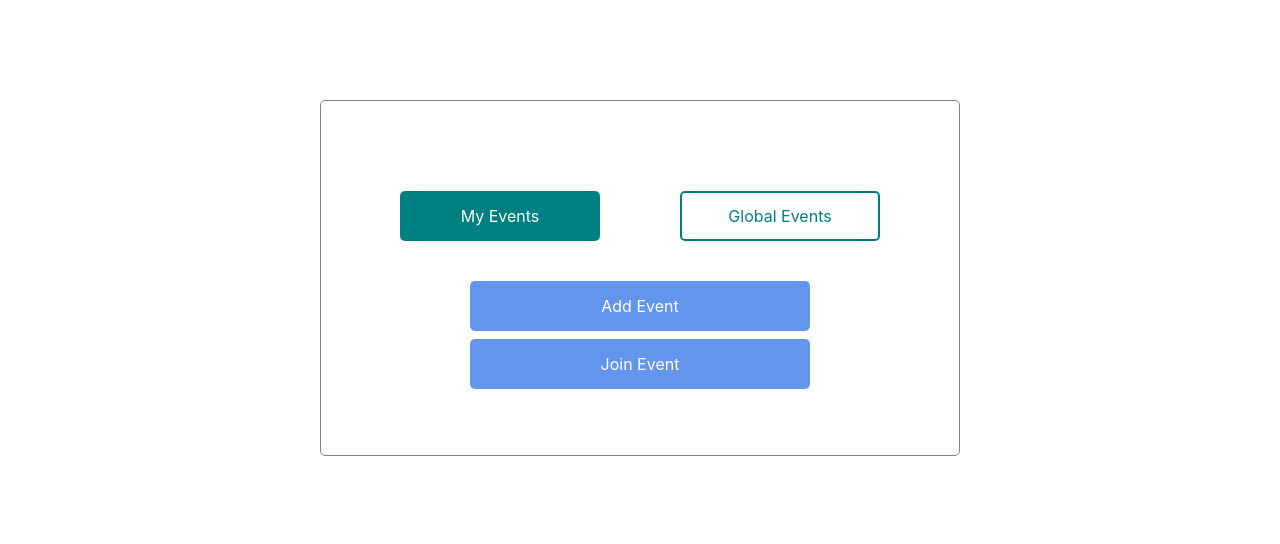
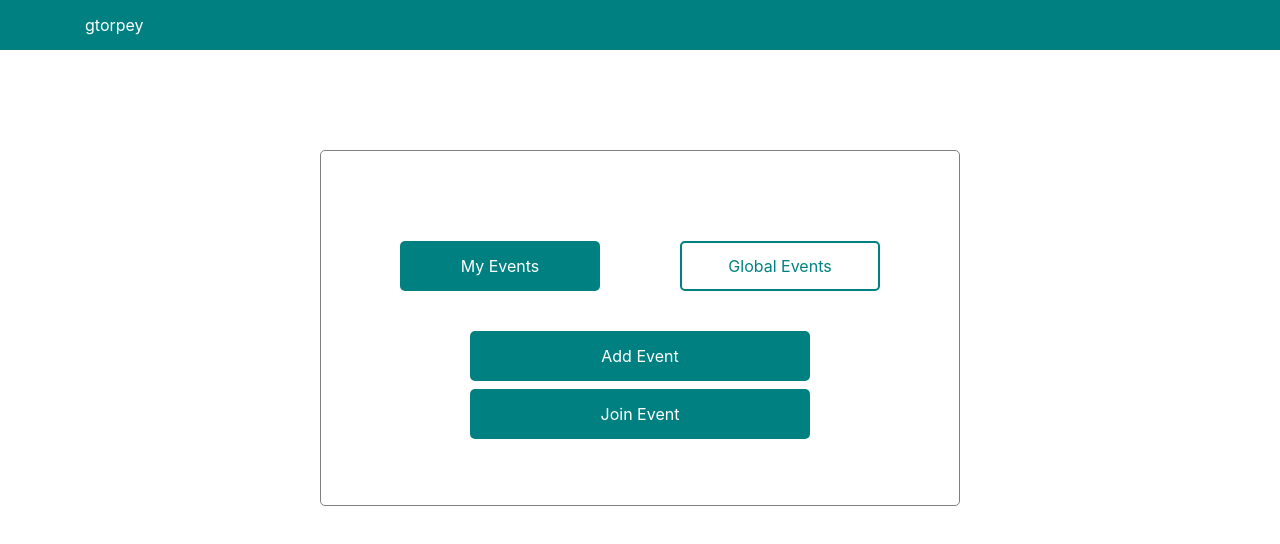
Before and after one commit to ameteku/remember, a React (Create React App) app in the folder frontend/: page /home in a window 1280 px wide. Shown: the top 544 px of the page. Built offline with nearby package versions, Linux system fonts and the light colour scheme; no server answers.

Commit message:
Added navbar

```diff
--- a/frontend/src/HomePage.css
+++ b/frontend/src/HomePage.css
@@ -51,6 +51,6 @@
     margin: 40px;
     border-radius: 5px;
     color: white;
-    background-color:cornflowerblue;
+    background-color:teal;
     border-style: none;
 }
--- a/frontend/src/HomePage.js
+++ b/frontend/src/HomePage.js
@@ -1,4 +1,5 @@
 import React from "react";
+import Navbar from "./Navbar";
 import './HomePage.css';
 
 function HomePage(){
@@ -52,6 +53,7 @@ function HomePage(){
 
     return (
         <div>
+        <Navbar/>
             <div className='feed'>
                 <div className='feedButtonRow'>
                     <button id="myEvent" className="activeFeedButton" onClick={switchTab}>My Events</button>
--- /dev/null
+++ b/frontend/src/Navbar.css
@@ -0,0 +1,5 @@
+.customNavbar {
+    background-color: teal;
+    color: white;
+    height: 50px;
+}
--- /dev/null
+++ b/frontend/src/Navbar.js
@@ -0,0 +1,14 @@
+import "./Navbar.css";
+
+function Navbar(props){
+    const username = "gtorpey"
+    return (
+        <nav class="navbar customNavbar" id="navigationBar">
+            <div class="container">
+                {username}
+            </div>
+        </nav>
+    )
+}
+
+export default Navbar;
```
